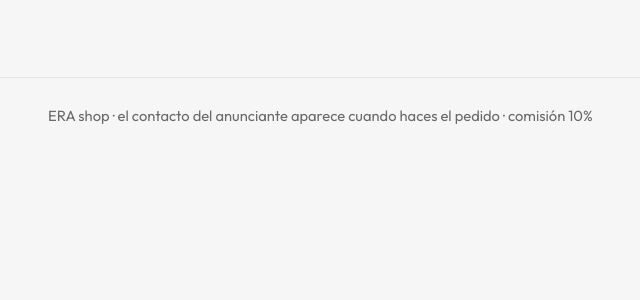
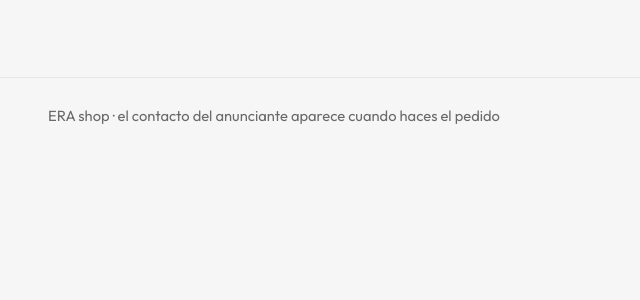
Before and after one commit to edwrami/dropship, a Django app: page /clientes/entrar/ in a window 1280 px wide. Shown: the part 397-697 px from the top of the page, without its empty margins (32-672 px from the left). Run offline with Django 5.2, Linux system fonts and the light colour scheme.

Commit message:
Oculta la comision en el pie de pagina que ve el cliente.
Co-authored-by: Cursor <cursoragent@cursor.com>

```diff
--- a/templates/base.html
+++ b/templates/base.html
@@ -49,7 +49,7 @@
     </div>
   </main>
   <footer class="site-footer">
-    <div class="wrap">ERA shop · el contacto del anunciante aparece cuando haces el pedido · comisión {{ comision_pct }}%</div>
+    <div class="wrap">ERA shop · el contacto del anunciante aparece cuando haces el pedido</div>
   </footer>
   <script src="{% static 'era.js' %}"></script>
 </body>
```
